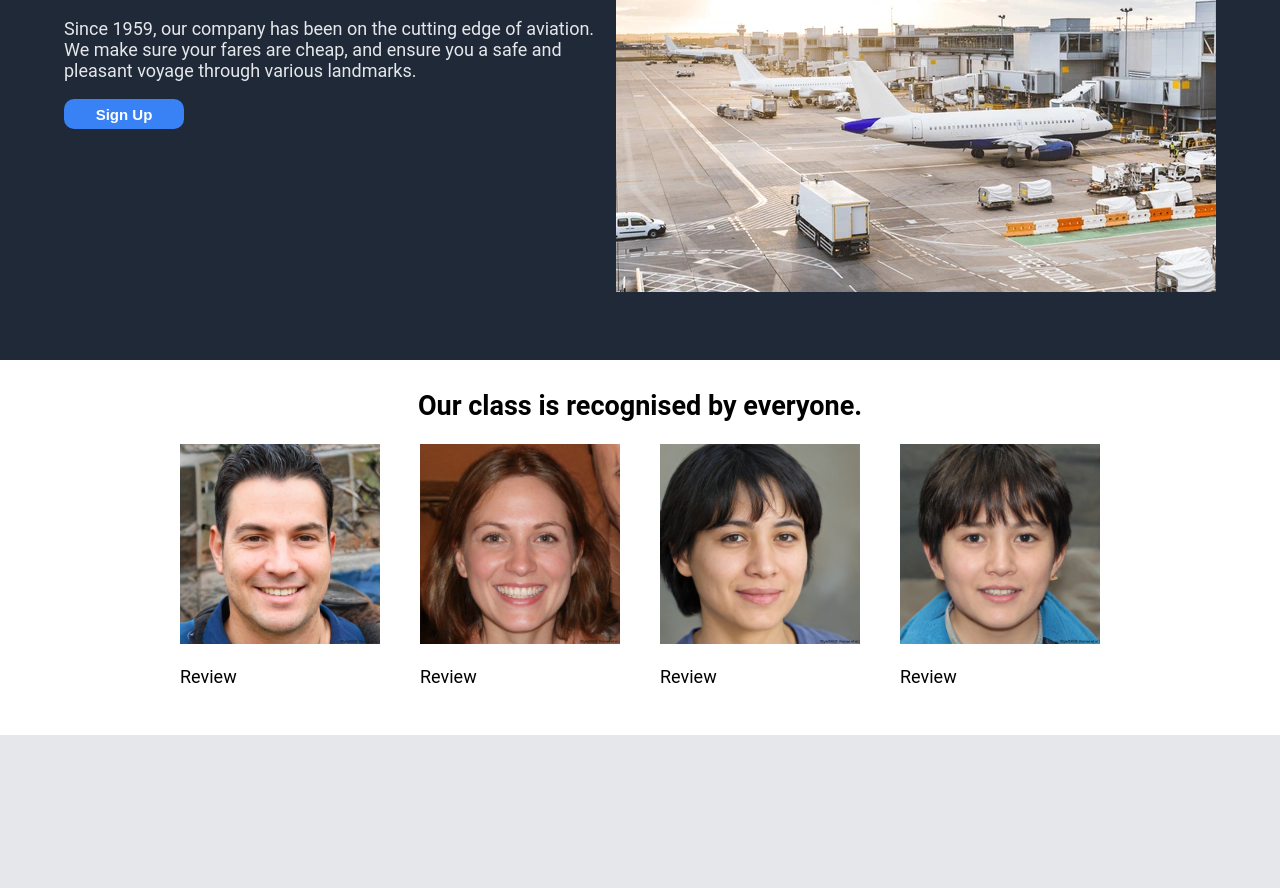
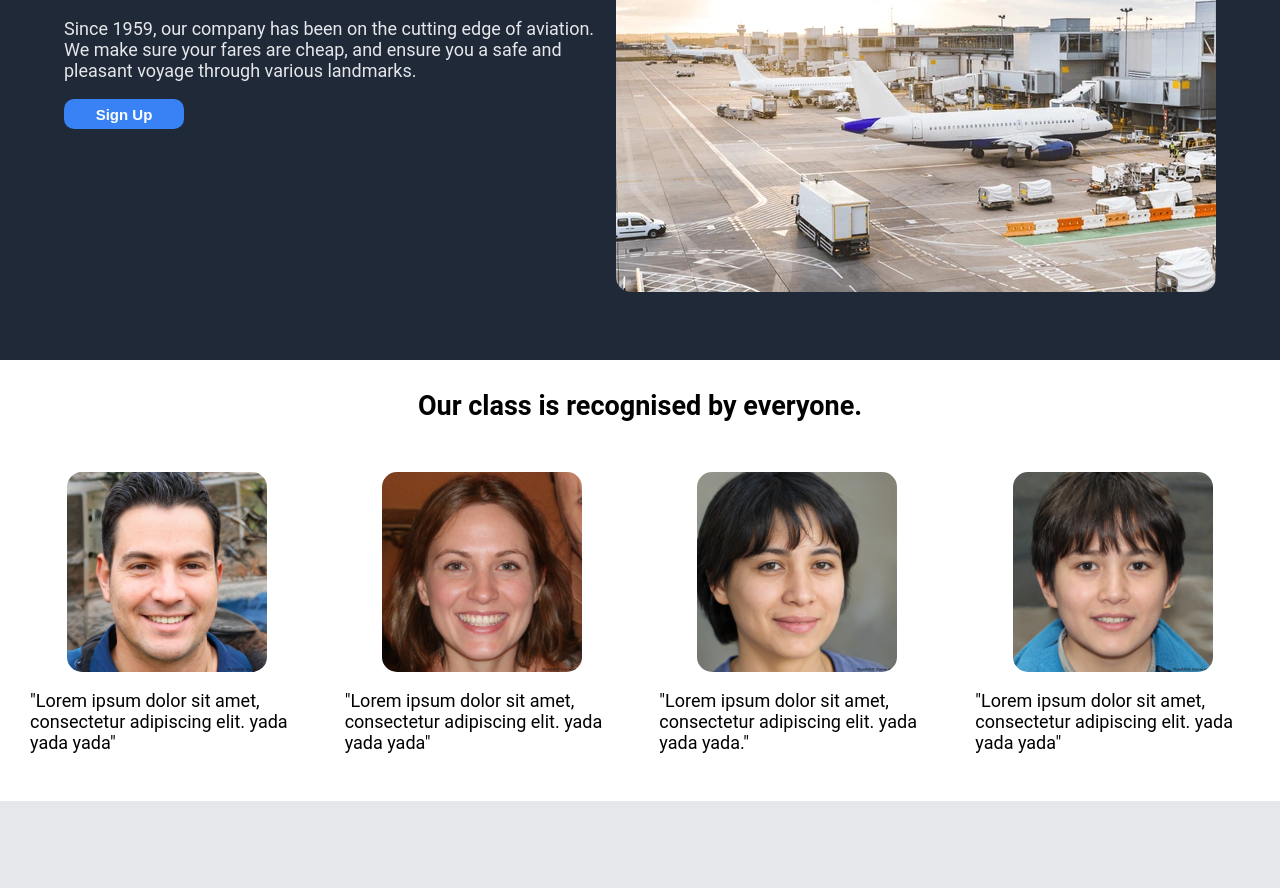
Before and after one commit to KikoCoding/landing-page, a plain HTML site: page index.html in a window 1280 px wide. Shown: the part 253-1141 px from the top of the page. Drawn offline with Linux system fonts and the light colour scheme.

Commit message:
Finished project

```diff
--- a/index.html
+++ b/index.html
@@ -28,21 +28,21 @@
     <div class="body container1">
         <h2>Our class is recognised by everyone.</h2>
         <div class="reviews">
-            <div>
+            <div class="review">
                 <img width="200" height="200" src="person1.jpeg">
-                <p>Review</p>
+                <p>"Lorem ipsum dolor sit amet, consectetur adipiscing elit. yada yada yada"</p>
             </div>
-            <div>
+            <div class="review">
                 <img width="200" height="200" src="person2.jpeg">
-                <p>Review</p>
+                <p>"Lorem ipsum dolor sit amet, consectetur adipiscing elit. yada yada yada"</p>
             </div>
-            <div>
+            <div class="review">
                 <img width="200" height="200" src="person3.jpeg">
-                <p>Review</p>
+                <p>"Lorem ipsum dolor sit amet, consectetur adipiscing elit. yada yada yada."</p>
             </div>
-            <div>
+            <div class="review">
                 <img width="200" height="200" src="person4.jpeg">
-                <p>Review</p>
+                <p>"Lorem ipsum dolor sit amet, consectetur adipiscing elit. yada yada yada"</p>
             </div>
         </div>
     </div>
--- a/style.css
+++ b/style.css
@@ -56,6 +56,12 @@ body{
     gap: 40px;
 }
 
+.review{
+    display: flex;
+    flex-wrap: wrap;
+    justify-content: center;
+}
+
 .body.container2{
     background-color: #E5E7EB;
     padding: 120px;
@@ -102,6 +108,7 @@ h1{
 h2{
     display:flex;
     justify-content: center;
+    margin-bottom: 50px;
 }
 
 h3{
@@ -112,3 +119,8 @@ h3{
 ul{
     list-style-type: none;
 }
+
+img{
+    border-radius: 15px;
+
+}
```
